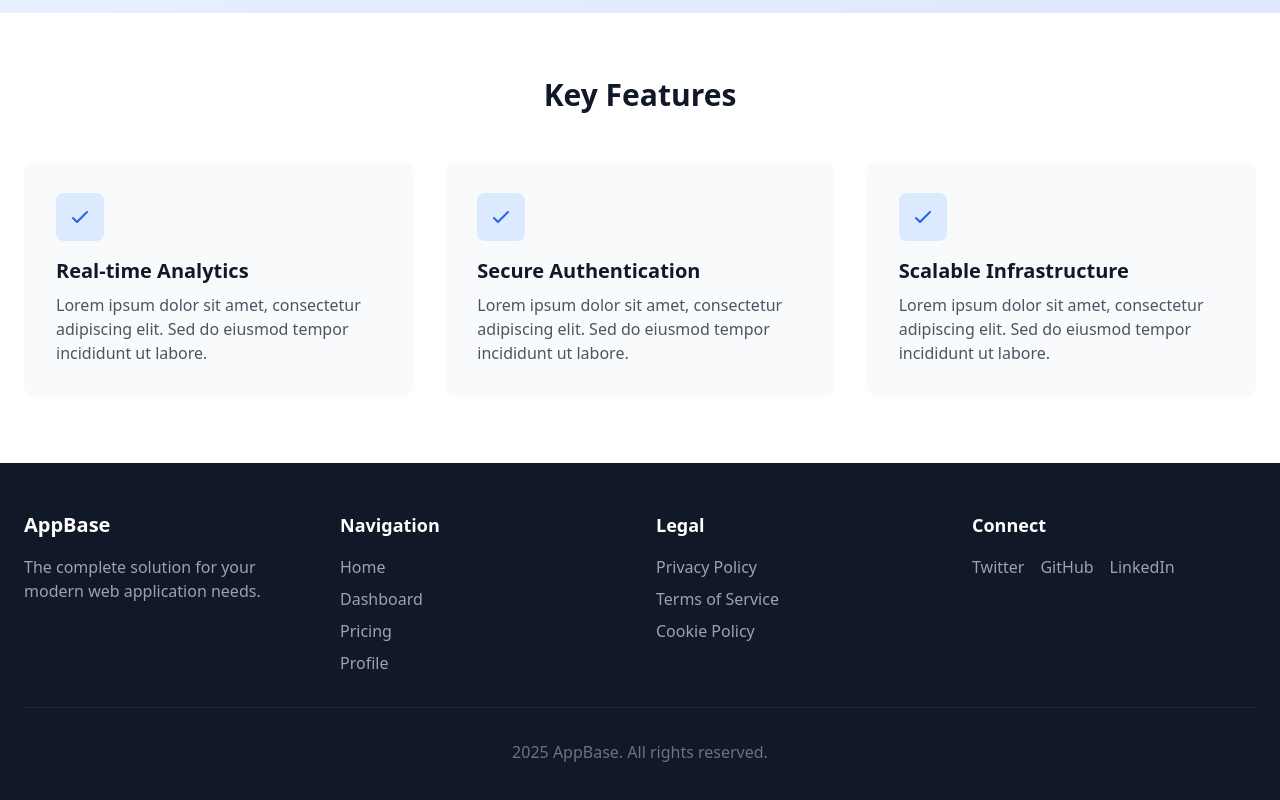
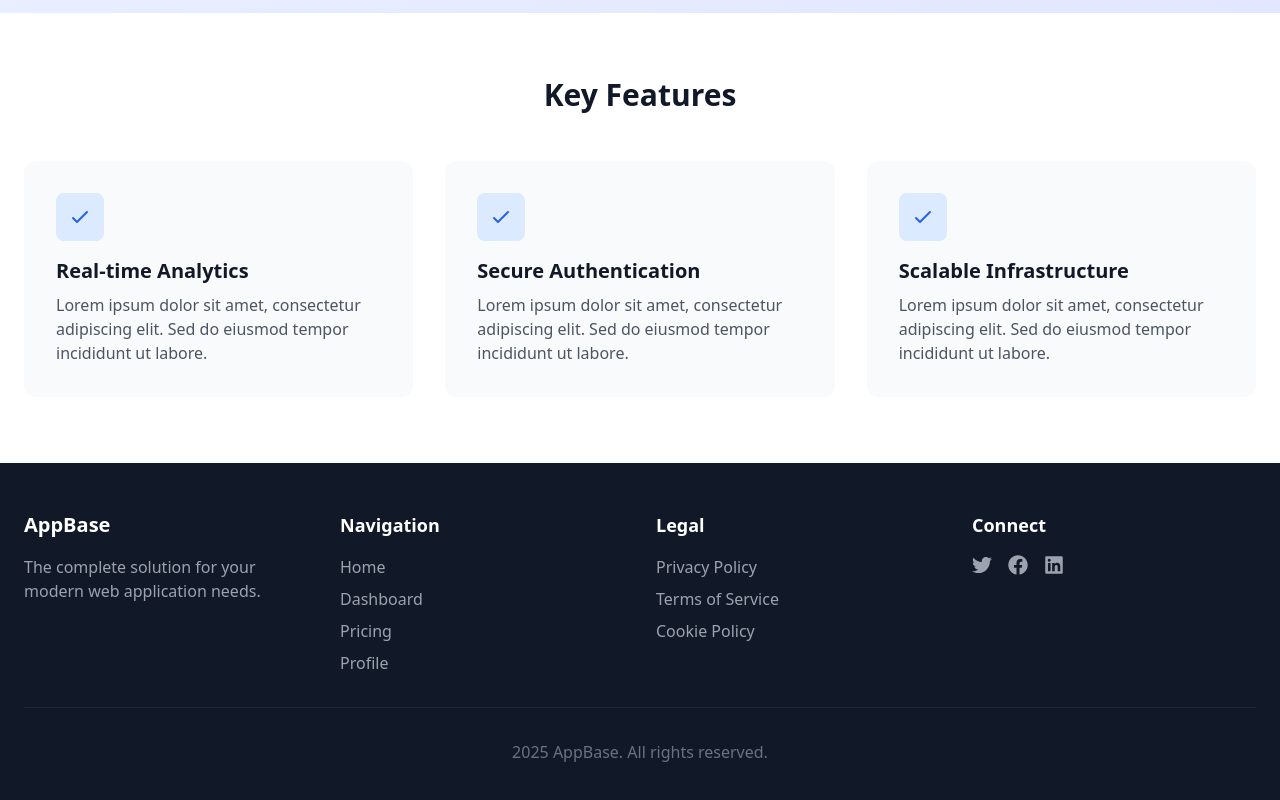
Before and after one commit to dsa157/appBase, a Next.js app in the folder next-app/: page / in a window 1280 px wide. Shown: the part 401-1201 px from the top of the page. Built offline with nearby package versions, Linux system fonts and the light colour scheme.

Commit message:
fix: Update footer icons and client component\n\n- Added 'use client' directive\n- Standardized social media icons\n- Fixed runtime errors

```diff
--- a/next-app/app/components/Footer.tsx
+++ b/next-app/app/components/Footer.tsx
@@ -1,4 +1,6 @@
+'use client';
 import Link from 'next/link';
+import { FaTwitter, FaFacebook, FaLinkedin } from 'react-icons/fa';
 
 export default function Footer() {
   return (
@@ -31,11 +33,15 @@ export default function Footer() {
           <div>
             <h4 className="text-lg font-semibold mb-4">Connect</h4>
             <div className="flex space-x-4">
-              {['Twitter', 'GitHub', 'LinkedIn'].map((social) => (
-                <a key={social} href="#" className="text-gray-400 hover:text-white transition-colors">
-                  {social}
-                </a>
-              ))}
+              <a href="#" className="text-gray-400 hover:text-white transition-colors">
+                <FaTwitter className="w-5 h-5" />
+              </a>
+              <a href="#" className="text-gray-400 hover:text-white transition-colors">
+                <FaFacebook className="w-5 h-5" />
+              </a>
+              <a href="#" className="text-gray-400 hover:text-white transition-colors">
+                <FaLinkedin className="w-5 h-5" />
+              </a>
             </div>
           </div>
         </div>
```
Also changed, not shown: next-app/package.json (+5 -4 lines), 1 other file (tests, documents, lock files or other folders).
